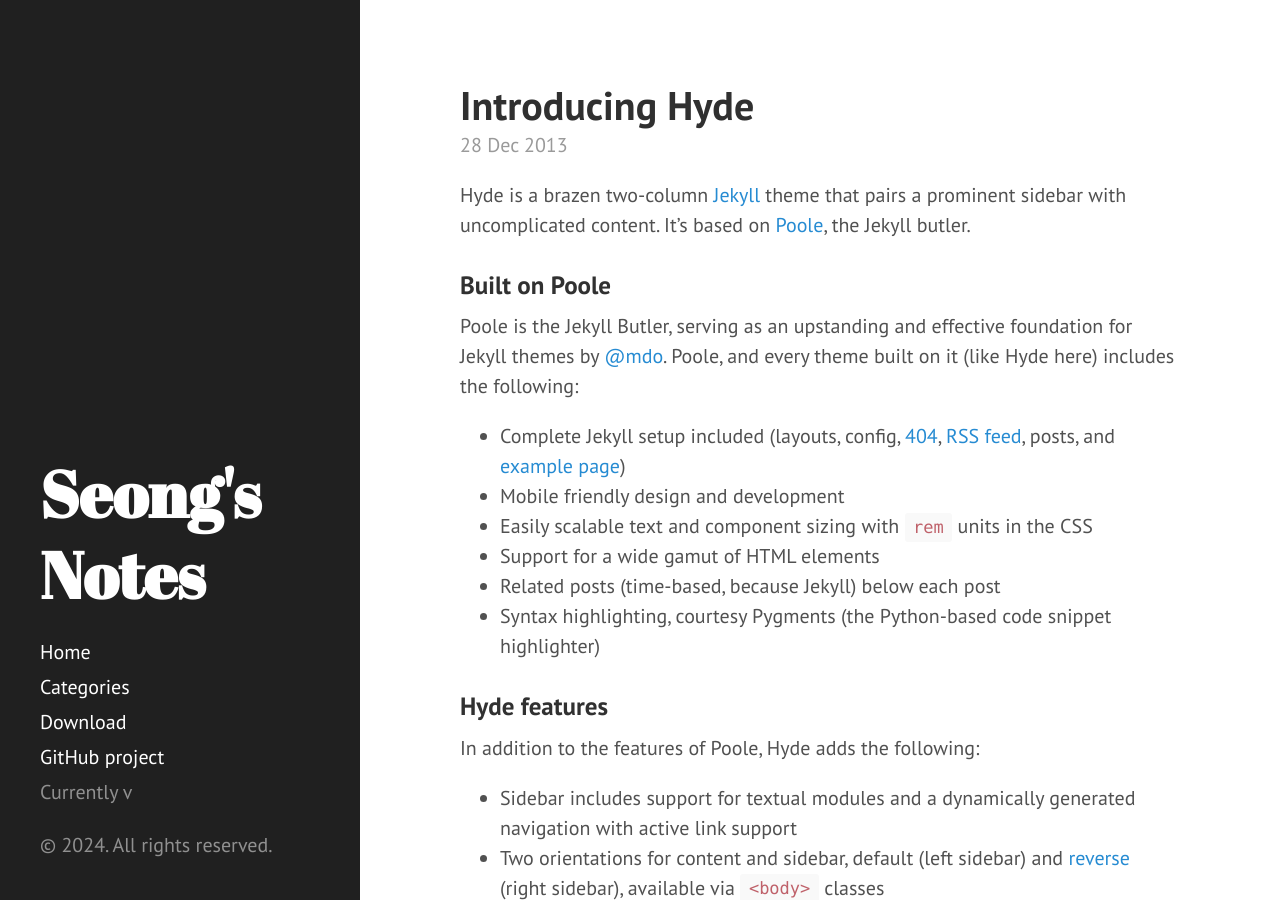
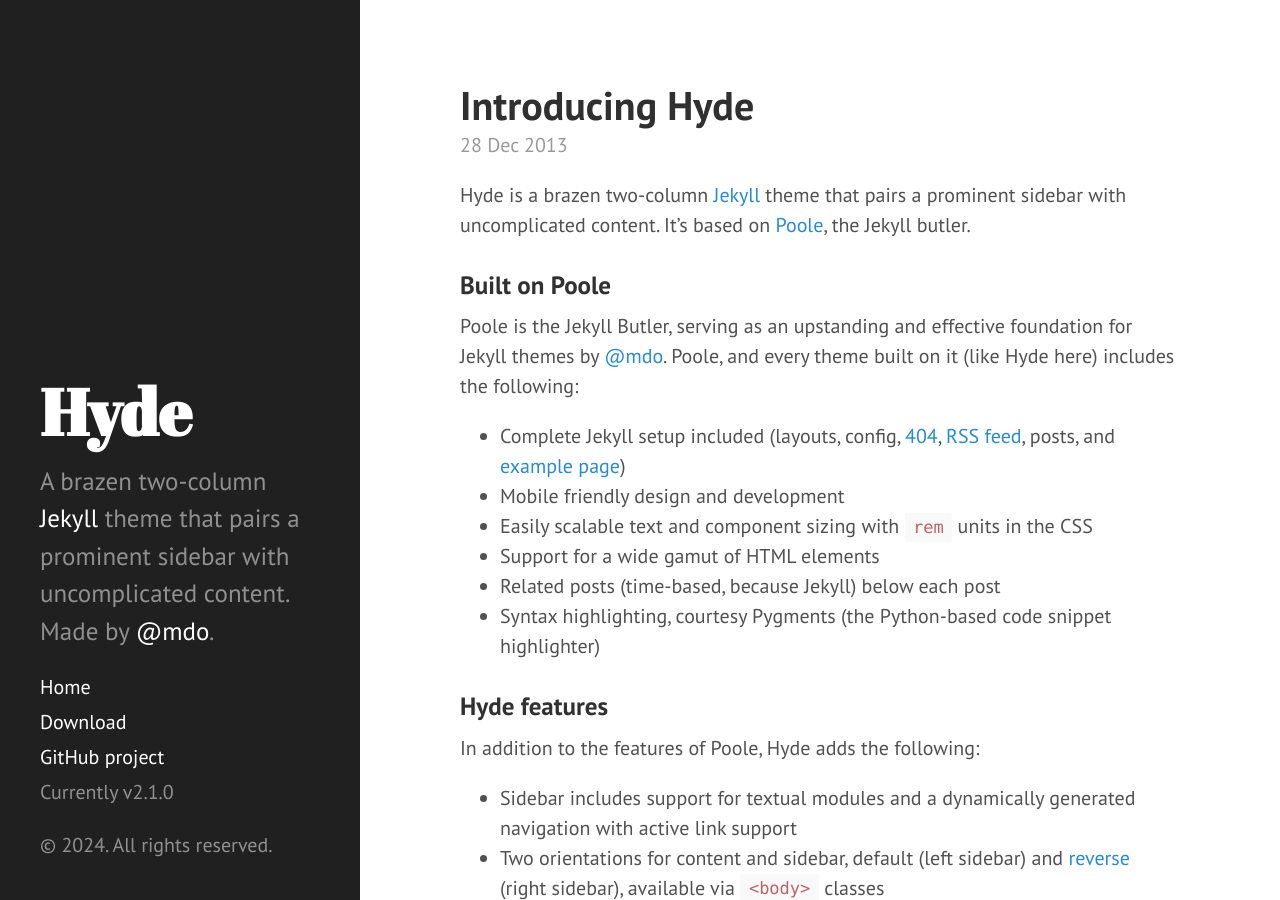
Before and after one commit to GwangseongCho/GwangseongCho.github.io, a Jekyll site: the page built from index.html, in a window 1280 px wide and 900 px high. Built offline with Jekyll 4.4.1, drawn with Linux system fonts in a browser that asks for light colours; Markdown is read by kramdown in place of the engine named in the settings; the list of posts is cut into pages by our own code.

Commit message:
restart the whole page bc of unable the css

```diff
--- a/_config.yml
+++ b/_config.yml
@@ -1,33 +1,25 @@
 # Dependencies
-
-markdown: kramdown
-kramdown:
-  input: GFM
-  toc_levels: 1..2
-  # parse_block_html: true
-
-# markdown: CommonMarkGhPages
-
-highlighter: rouge
+markdown: redcarpet
+highlighter: pygments
 
 # Permalinks
-# permalink:        pretty
+permalink: pretty
+relative_permalinks: true
 
 # Setup
-title: "Seong's Notes"
-tagline: ""
-description: ""
-url: https://gwangseongcho.github.io
-baseurl: ""
+title: Hyde
+tagline: "A Jekyll theme"
+description: 'A brazen two-column <a href="http://jekyllrb.com" target="_blank">Jekyll</a> theme that pairs a prominent sidebar with uncomplicated content. Made by <a href="https://twitter.com/mdo" target="_blank">@mdo</a>.'
+url: http://gwangseongcho.github.io
+baseurl: /
 
 author:
   name: "Cho Gwangseong"
 
 paginate: 10
-paginate_path: "/blog/page:num/"
 
 # Custom vars
-# version:          2.1.0
+version: 2.1.0
 
 github:
   repo: https://github.com/gwangseongcho/gwangseongcho.github.io
```
Also changed, not shown: _posts/2012-02-06-whats-jekyll.md (+0 -2 lines), category.html (deleted, +0 -27 lines), _layouts/default.html (line endings or trailing spaces), 1 other file.
